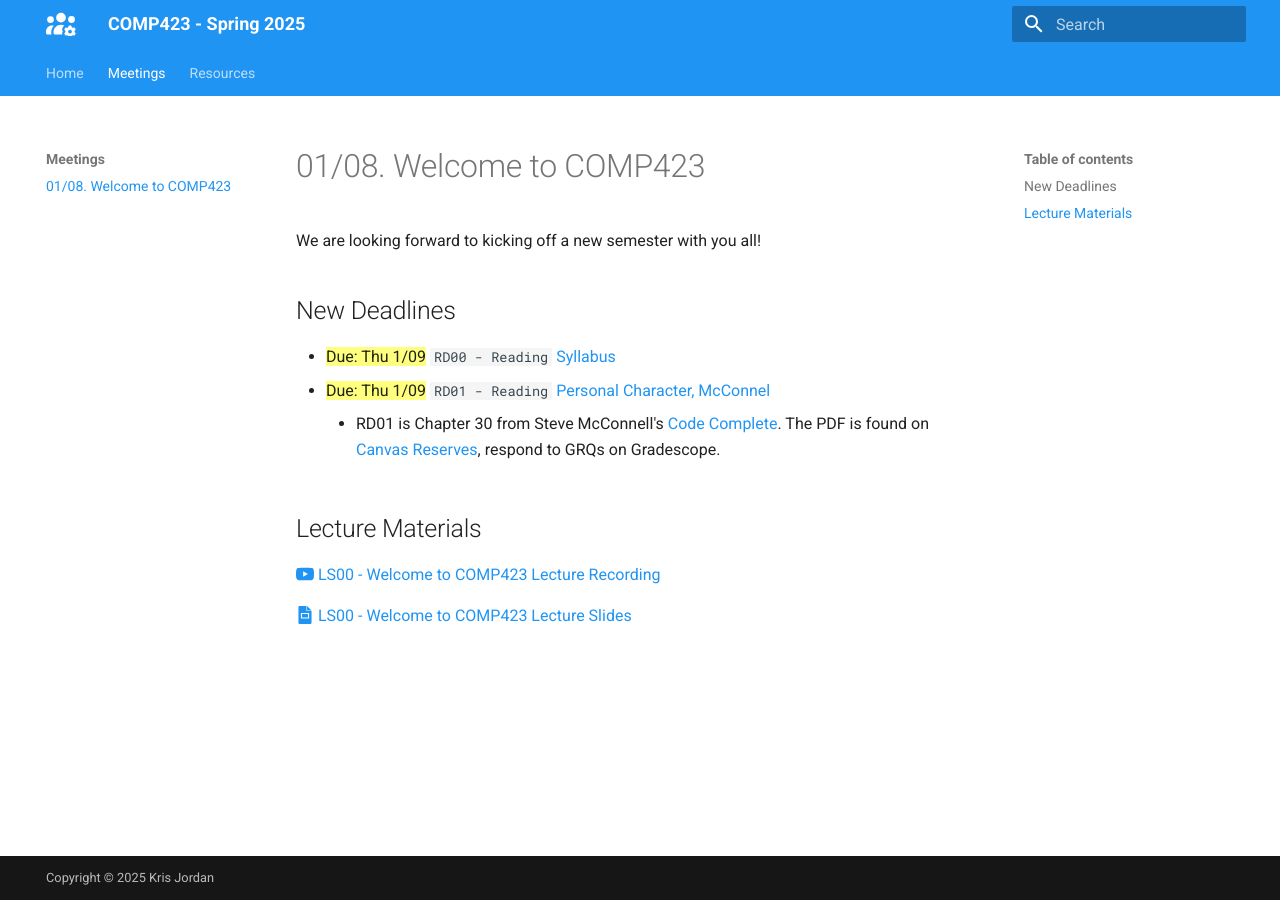
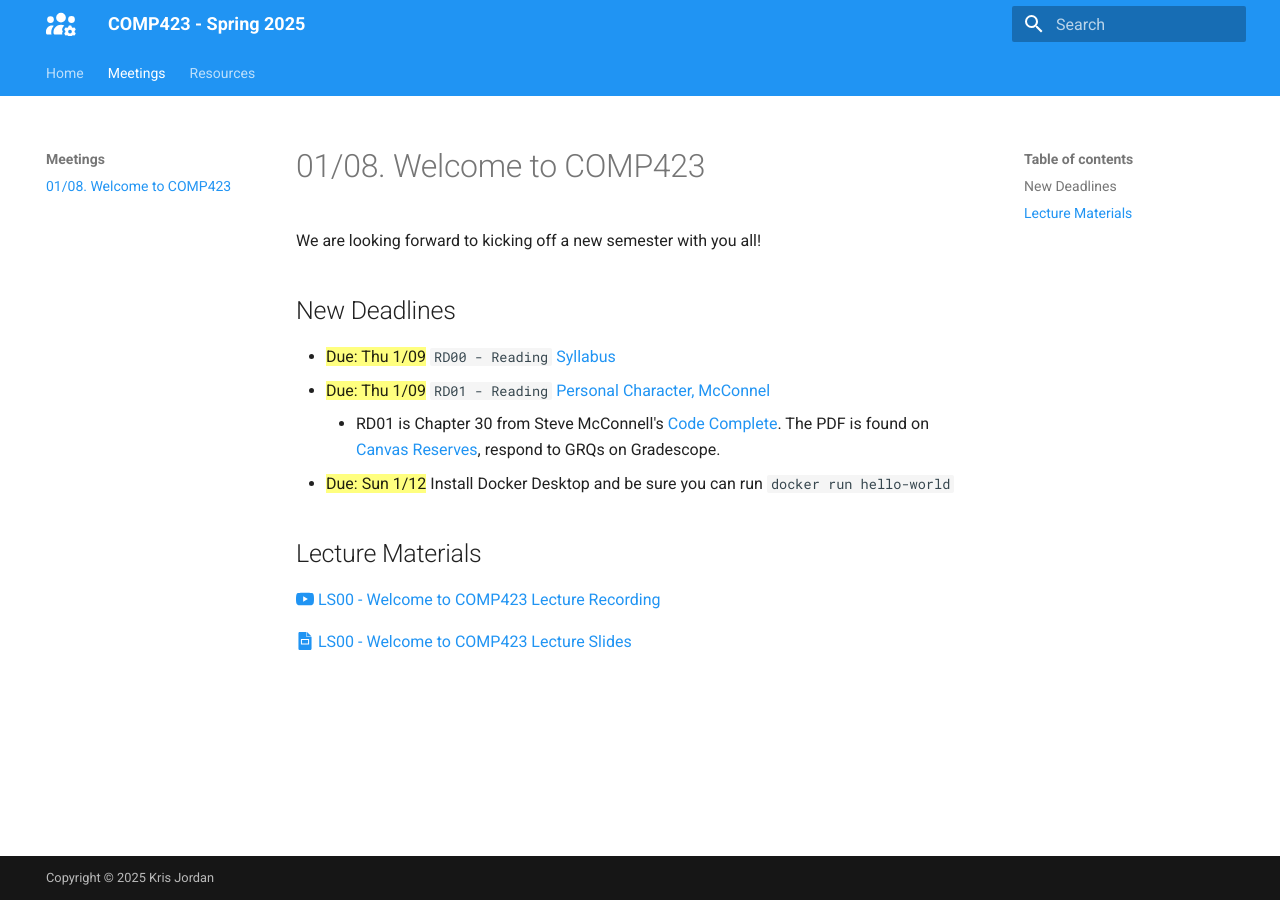
Before and after one commit to comp423-25s/comp423-25s.github.io, an MkDocs documentation site: the page built from docs/meetings/2025_01_08.md, in a window 1280 px wide. Built offline with MkDocs 1.6.1 and Material for MkDocs 9.7.7, drawn with Linux system fonts in a browser that asks for light colours.

Commit message:
Update for FDOC

```diff
--- a/docs/meetings/2025_01_08.md
+++ b/docs/meetings/2025_01_08.md
@@ -12,9 +12,10 @@ We are looking forward to kicking off a new semester with you all!
 * ==Due: Thu 1/09== `RD00 - Reading` [Syllabus](resources/syllabus.md)
 * ==Due: Thu 1/09== `RD01 - Reading` [Personal Character, McConnel](https://canvas.unc.edu)
     * RD01 is Chapter 30 from Steve McConnell's [Code Complete](https://www.amazon.com/Code-Complete-Practical-Handbook-Construction/dp/0735619670). The PDF is found on [Canvas Reserves](https://canvas.unc.edu), respond to GRQs on Gradescope.
+* ==Due: Sun 1/12== Install Docker Desktop and be sure you can run `docker run hello-world`
 
 ## Lecture Materials
 
-[:simple-youtube: LS00 - Welcome to COMP423 Lecture Recording](#)
+[:simple-youtube: LS00 - Welcome to COMP423 Lecture Recording](https://youtube.com/live/X8LNwCPPD50?feature=share)
 
-[:simple-googleslides: LS00 - Welcome to COMP423 Lecture Slides](#)
+[:simple-googleslides: LS00 - Welcome to COMP423 Lecture Slides](https://docs.google.com/presentation/d/1FvsCvNOcYdnaVfxi3yJNmDMmhc3xtD8wFDrJH4CcsR4/edit?usp=sharing)
```
Also changed, not shown: docs/index.md (+1 -0 lines), docs/resources/syllabus.md (+4 -0 lines).
